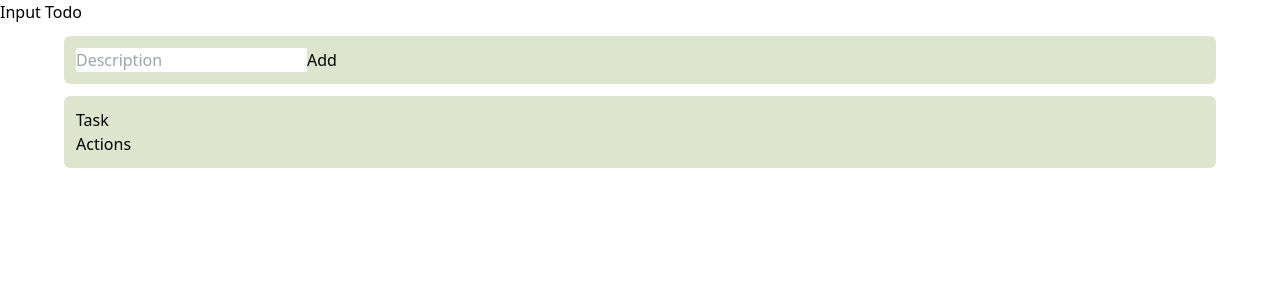
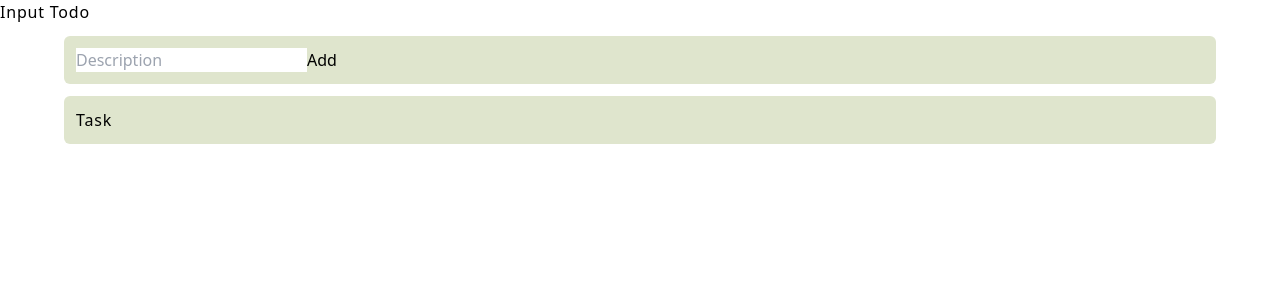
Before and after one commit to irvingvjuarez/pern-todo, a React (Vite) app in the folder client/: page / in a window 1280 px wide. Shown: the top 300 px of the page. Built offline with nearby package versions, Linux system fonts and the light colour scheme.

Commit message:
Styles for table row created

```diff
--- a/client/src/App.tsx
+++ b/client/src/App.tsx
@@ -8,7 +8,7 @@ function App() {
   return (
     <div className="App">
 			<PageContainer>
-				<h2 className='text-2xl font-medium tracking-wider'>
+				<h2 className='text-2xl'>
 					Input Todo
 				</h2>
 
--- a/client/src/containers/TaskList.tsx
+++ b/client/src/containers/TaskList.tsx
@@ -1,9 +1,8 @@
 export const TaskList = () => {
 	return (
 		<section className="section">
-			<div className="w-full flex justify-between p-1 border-b-2 border-sub-dark rounded-sm">
+			<div className="w-full grid grid-cols-[1fr 85px] justify-between p-1 border-b-2 border-sub-dark rounded-sm">
 				<h2>Task</h2>
-				<h2>Actions</h2>
 			</div>
 		</section>
 	)
--- a/client/src/index.css
+++ b/client/src/index.css
@@ -5,3 +5,9 @@
 .section {
 	@apply bg-sub-bg w-[90%] mx-auto my-3 p-2 rounded-md sm:p-3;
 }
+
+@layer base {
+	h2{
+		@apply font-medium tracking-wider;
+	}
+}
```
